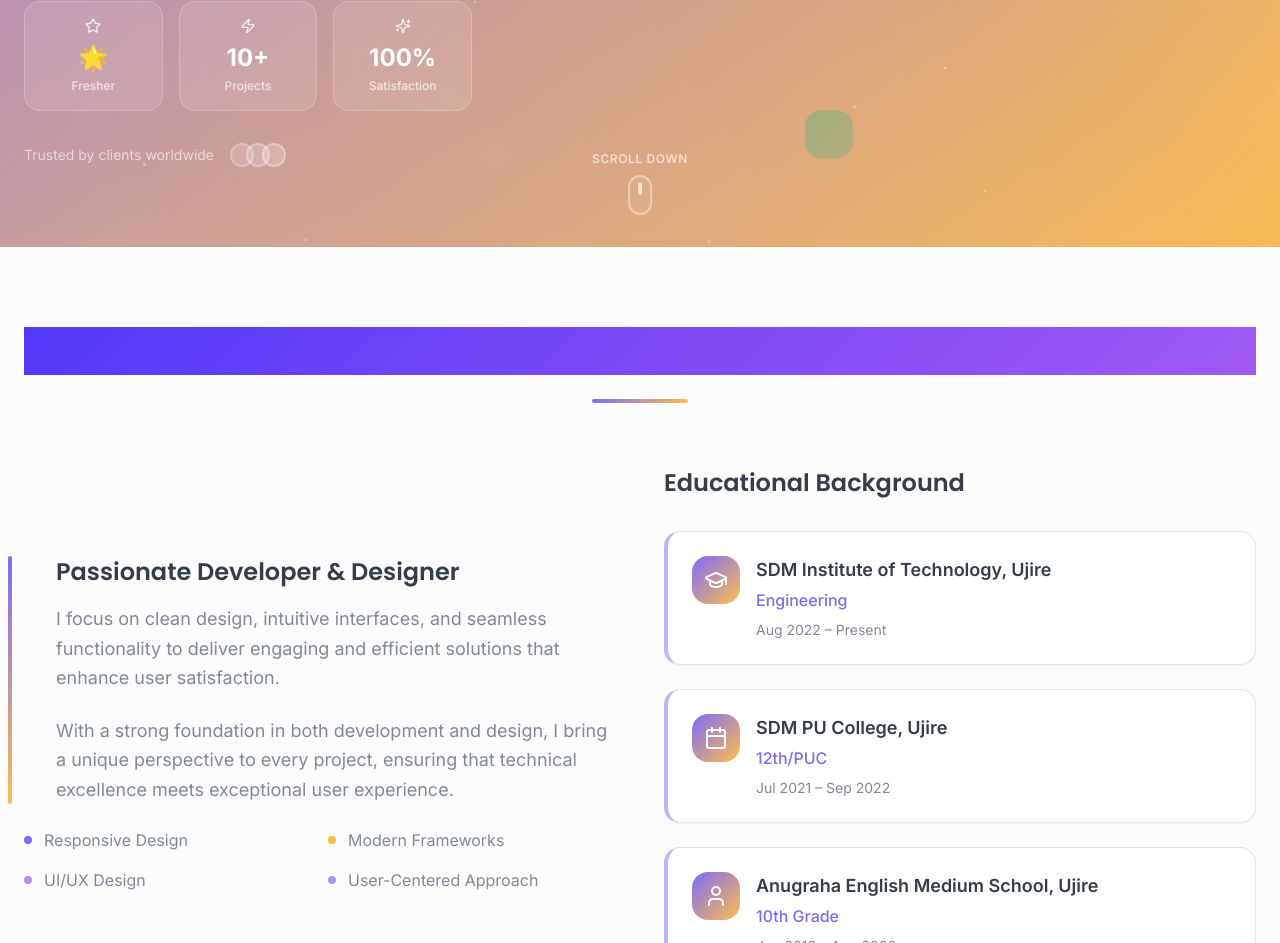
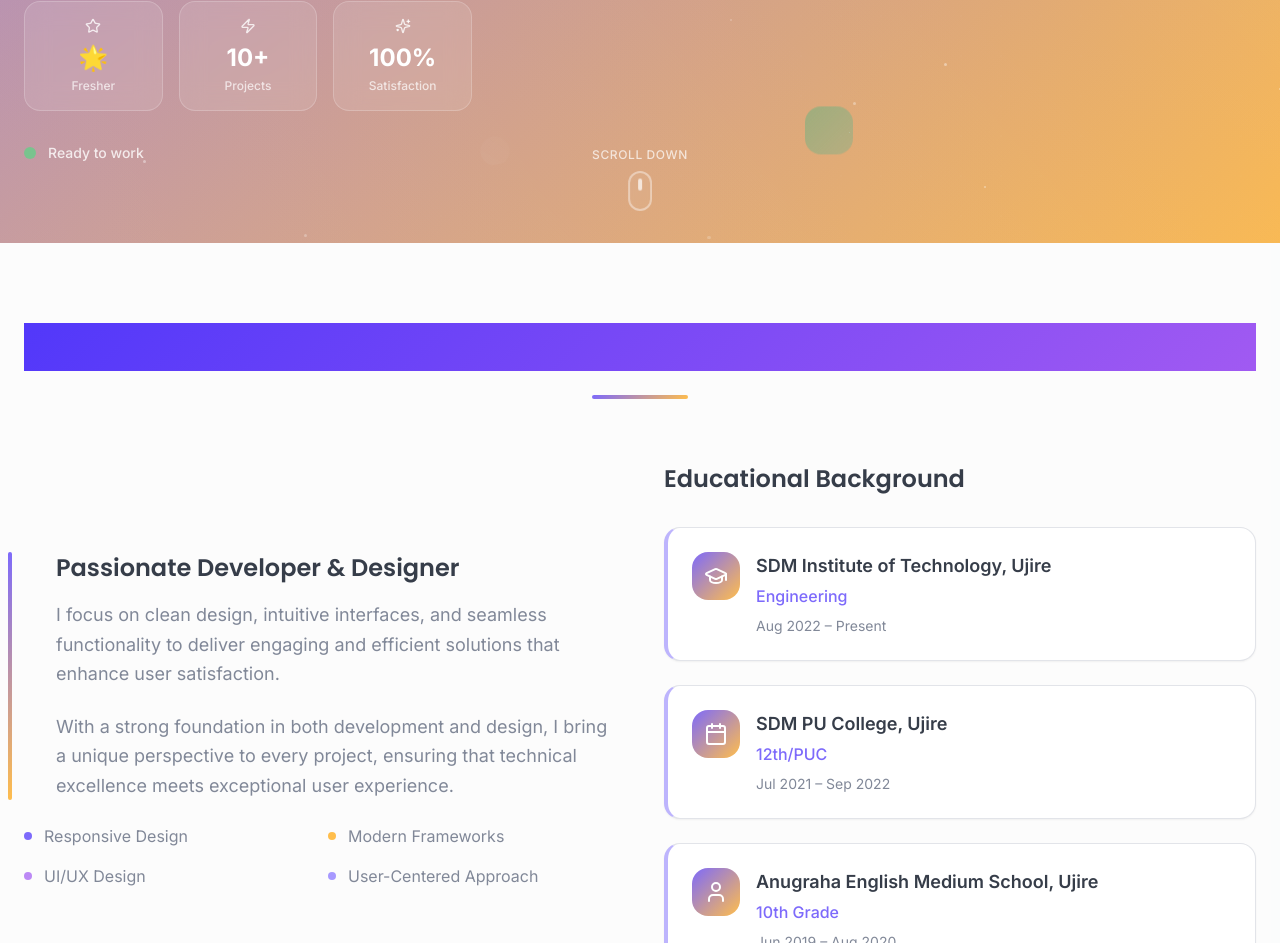
Before and after one commit to shreyas123-g/developer-portfolio18, a React (Vite) app: page / in a window 1280 px wide. Shown: the part 1025-1968 px from the top of the page. Built offline with nearby package versions, Linux system fonts and the light colour scheme; the HTML template or start-up script is replaced by a standard one.

Commit message:
Update hero section text

```diff
--- a/src/components/HeroSection.tsx
+++ b/src/components/HeroSection.tsx
@@ -363,13 +363,9 @@ const HeroSection = () => {
 
             {/* New Social Proof Section */}
             <div className={`mt-8 transition-all duration-1000 delay-1100 ${isVisible ? 'opacity-100 translate-y-0' : 'opacity-0 translate-y-10'}`}>
-              <div className="flex items-center justify-center lg:justify-start gap-4 text-white/60 text-sm">
-                <span>Trusted by clients worldwide</span>
-                <div className="flex -space-x-2">
-                  {[1,2,3].map((i) => (
-                    <div key={i} className="w-6 h-6 bg-white/20 rounded-full border-2 border-white/30 animate-pulse" style={{ animationDelay: `${i * 0.2}s` }}></div>
-                  ))}
-                </div>
+              <div className="flex items-center justify-center lg:justify-start gap-3 text-white/80 text-sm">
+                <div className="w-3 h-3 bg-green-400 rounded-full animate-pulse"></div>
+                <span className="font-medium">Ready to work</span>
               </div>
             </div>
           </div>
```
